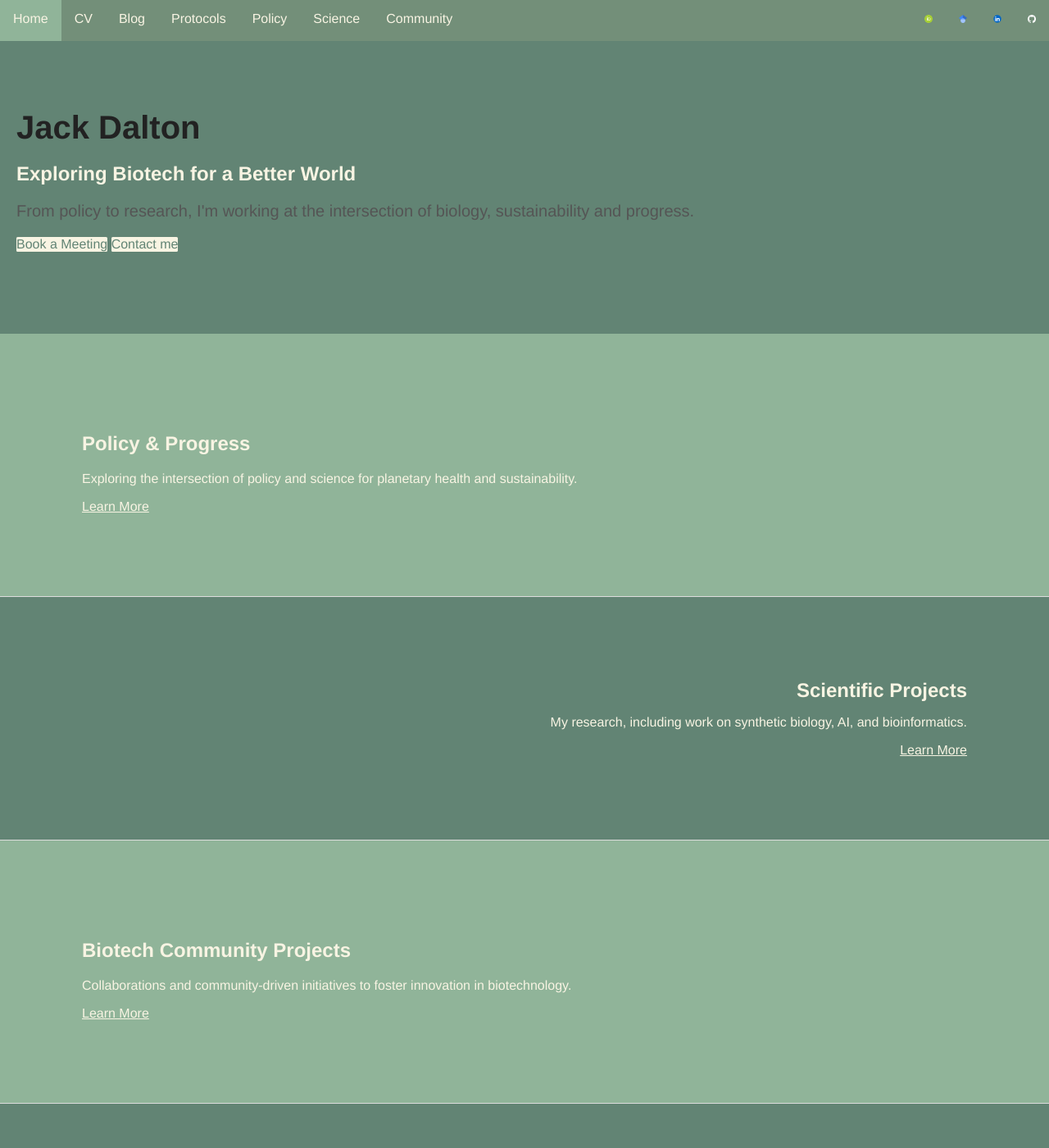
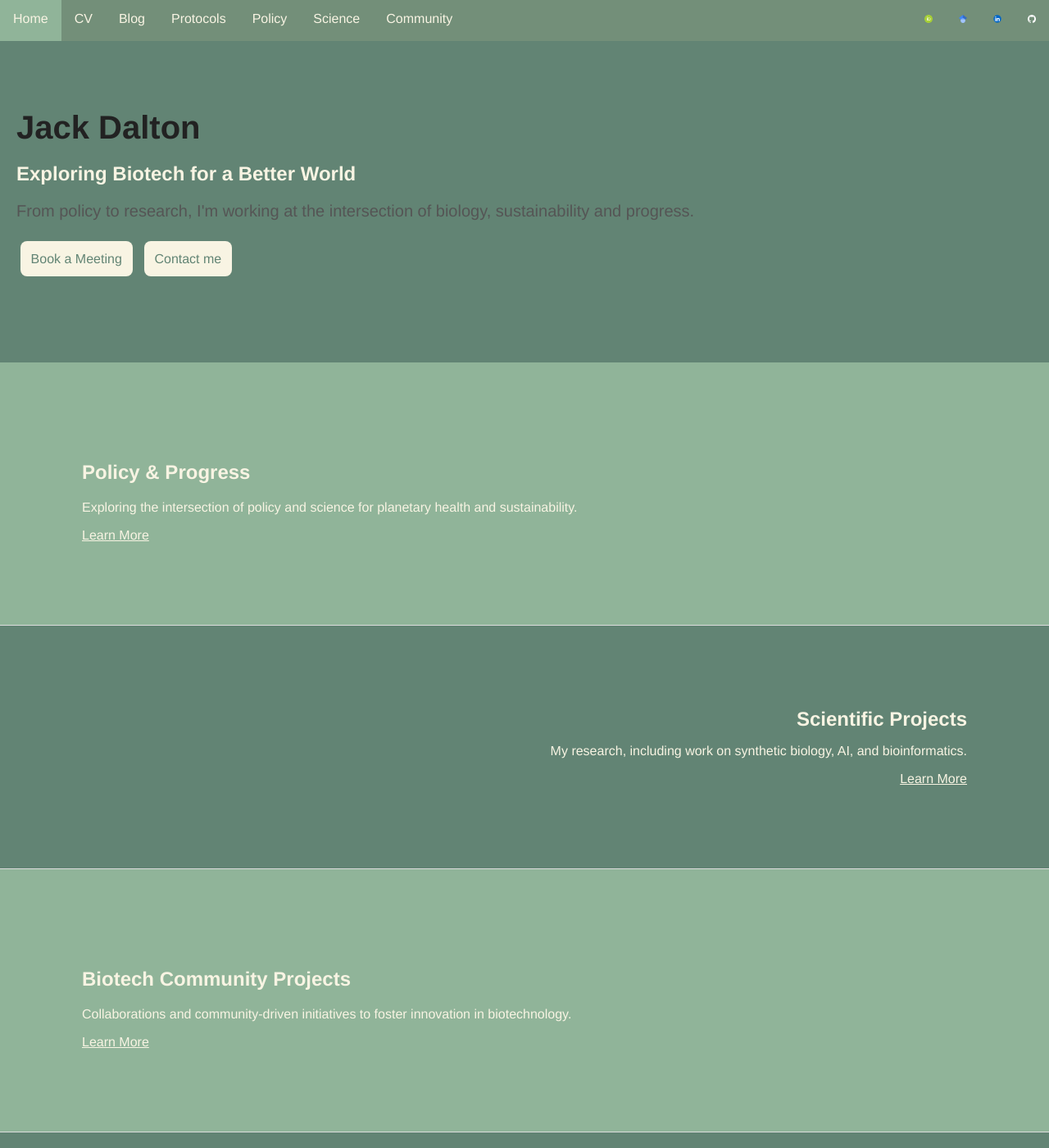
Before and after one commit to JackATDalton/JackATDalton.github.io, a Jekyll site: the page built from index.html, in a window 1280 px wide and 1400 px high. Shown: the whole window at 82% size. Built offline with Jekyll 4.4.1, drawn with Linux system fonts in a browser that asks for light colours; some web fonts are replaced.

Commit message:
fixing button style

```diff
--- a/stylesheets/style.css
+++ b/stylesheets/style.css
@@ -90,14 +90,15 @@ body
 .button
 {
   display:inline-block;
-  border-radius: .10em;
+  border-radius: .5em;
   background-color: #f8f4e3;
   color:#628474; /*text color*/
   text-decoration: none!important; /* Removes underline for links */
   text-align: center; /* Centers text */
+  margin:.3em;
+  padding: .8em;
+}
 
-
-}
 .button:hover {
   background-color: #cbc7b8; /* Darker shade on hover */
 }
```
